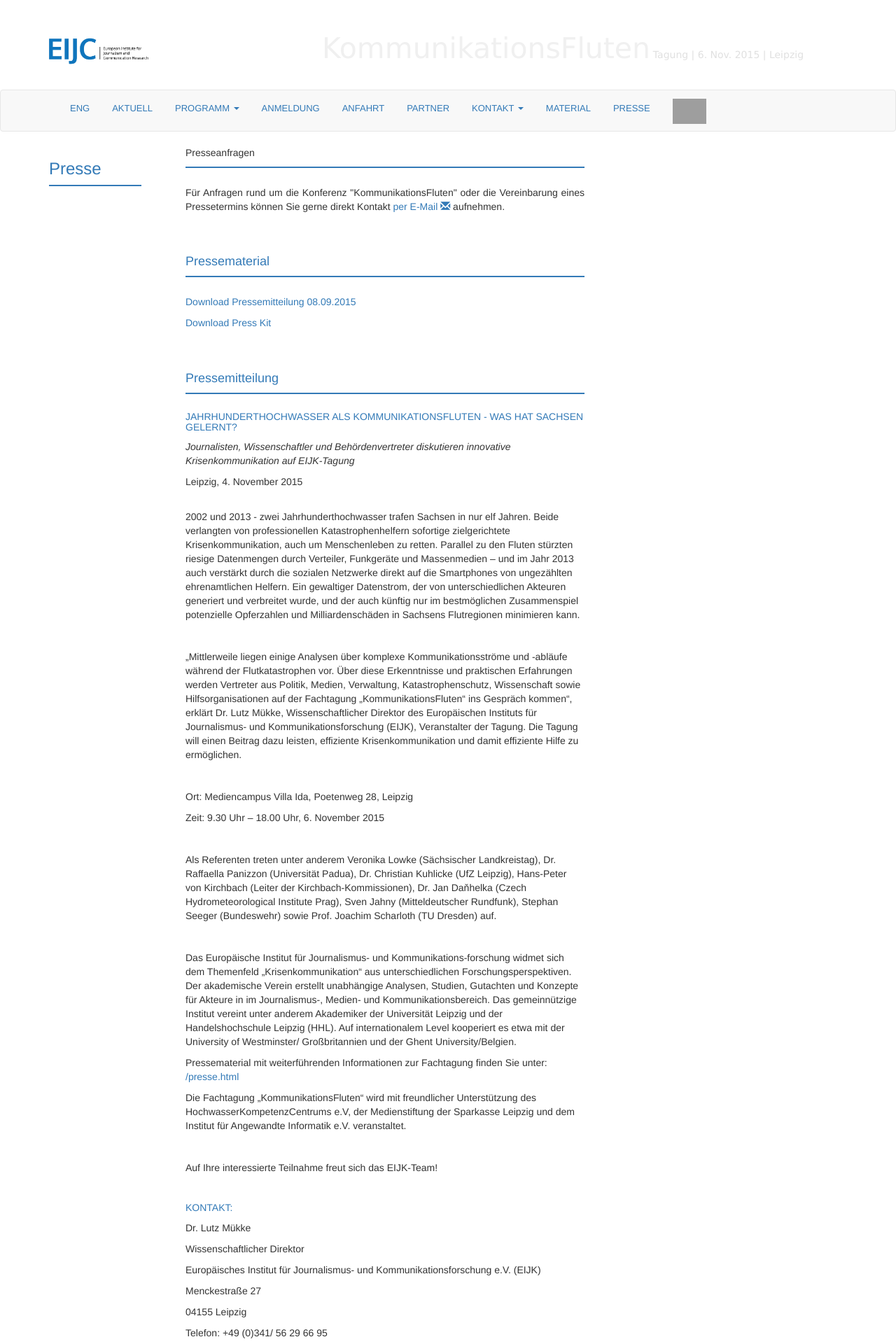
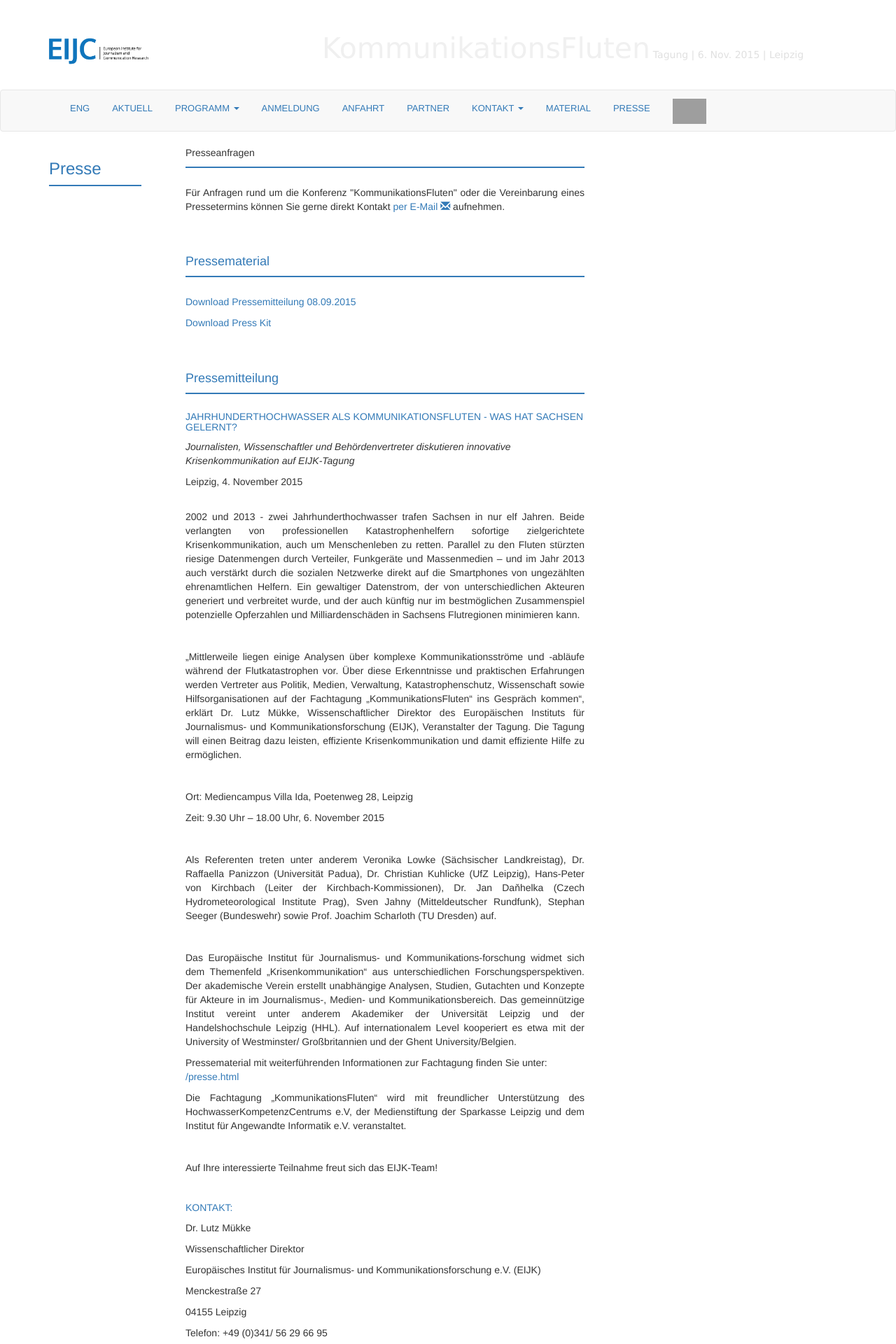
Before and after one commit to susedev/test, a Jekyll site: the page built from presse.html, in a window 1280 px wide. Shown: the top 1920 px of the page at 70% size. Built offline with Jekyll 4.4.1, drawn with Linux system fonts in a browser that asks for light colours; nearby versions of some CDN libraries; grey boxes are pictures that could not be loaded.

Commit message:
Edit from JekyllCMS

```diff
--- a/presse.html
+++ b/presse.html
@@ -30,11 +30,11 @@ title: Presse
 <p>Leipzig, 4. November 2015<br />
 &nbsp;</p>
 
-<p>2002 und 2013 - zwei Jahrhunderthochwasser trafen Sachsen in nur elf Jahren. Beide verlangten von professionellen Katastrophenhelfern sofortige zielgerichtete Krisenkommunikation, auch um Menschenleben zu retten. Parallel zu den Fluten st&uuml;rzten riesige Datenmengen durch Verteiler, Funkger&auml;te und Massenmedien &ndash; und im Jahr 2013 auch verst&auml;rkt durch die sozialen Netzwerke direkt auf die Smartphones von ungez&auml;hlten ehrenamtlichen Helfern. Ein gewaltiger Datenstrom, der von unterschiedlichen Akteuren generiert und verbreitet wurde, und der auch k&uuml;nftig nur im bestm&ouml;glichen Zusammenspiel potenzielle Opferzahlen und Milliardensch&auml;den in Sachsens Flutregionen minimieren kann.</p>
+<p style="text-align: justify;">2002 und 2013 - zwei Jahrhunderthochwasser trafen Sachsen in nur elf Jahren. Beide verlangten von professionellen Katastrophenhelfern sofortige zielgerichtete Krisenkommunikation, auch um Menschenleben zu retten. Parallel zu den Fluten st&uuml;rzten riesige Datenmengen durch Verteiler, Funkger&auml;te und Massenmedien &ndash; und im Jahr 2013 auch verst&auml;rkt durch die sozialen Netzwerke direkt auf die Smartphones von ungez&auml;hlten ehrenamtlichen Helfern. Ein gewaltiger Datenstrom, der von unterschiedlichen Akteuren generiert und verbreitet wurde, und der auch k&uuml;nftig nur im bestm&ouml;glichen Zusammenspiel potenzielle Opferzahlen und Milliardensch&auml;den in Sachsens Flutregionen minimieren kann.</p>
 
 <p>&nbsp;</p>
 
-<p>&bdquo;Mittlerweile liegen einige Analysen &uuml;ber komplexe Kommunikationsstr&ouml;me und -abl&auml;ufe w&auml;hrend der Flutkatastrophen vor. &Uuml;ber diese Erkenntnisse und praktischen Erfahrungen werden Vertreter aus Politik, Medien, Verwaltung, Katastrophenschutz, Wissenschaft sowie Hilfsorganisationen auf der Fachtagung &bdquo;KommunikationsFluten&ldquo; ins Gespr&auml;ch kommen&ldquo;, erkl&auml;rt Dr. Lutz M&uuml;kke, Wissenschaftlicher Direktor des Europ&auml;ischen Instituts f&uuml;r Journalismus- und Kommunikationsforschung (EIJK), Veranstalter der Tagung. Die Tagung will einen Beitrag dazu leisten, effiziente Krisenkommunikation und damit effiziente Hilfe zu erm&ouml;glichen.</p>
+<p style="text-align: justify;">&bdquo;Mittlerweile liegen einige Analysen &uuml;ber komplexe Kommunikationsstr&ouml;me und -abl&auml;ufe w&auml;hrend der Flutkatastrophen vor. &Uuml;ber diese Erkenntnisse und praktischen Erfahrungen werden Vertreter aus Politik, Medien, Verwaltung, Katastrophenschutz, Wissenschaft sowie Hilfsorganisationen auf der Fachtagung &bdquo;KommunikationsFluten&ldquo; ins Gespr&auml;ch kommen&ldquo;, erkl&auml;rt Dr. Lutz M&uuml;kke, Wissenschaftlicher Direktor des Europ&auml;ischen Instituts f&uuml;r Journalismus- und Kommunikationsforschung (EIJK), Veranstalter der Tagung. Die Tagung will einen Beitrag dazu leisten, effiziente Krisenkommunikation und damit effiziente Hilfe zu erm&ouml;glichen.</p>
 
 <p>&nbsp;</p>
 
@@ -44,15 +44,15 @@ title: Presse
 
 <p>&nbsp;</p>
 
-<p>Als Referenten treten unter anderem Veronika Lowke (S&auml;chsischer Landkreistag), Dr. Raffaella Panizzon (Universit&auml;t Padua), Dr. Christian Kuhlicke (UfZ Leipzig), Hans-Peter von Kirchbach (Leiter der Kirchbach-Kommissionen), Dr. Jan Daňhelka (Czech Hydrometeorological Institute Prag), Sven Jahny (Mitteldeutscher Rundfunk), Stephan Seeger (Bundeswehr) sowie Prof. Joachim Scharloth (TU Dresden) auf.</p>
+<p style="text-align: justify;">Als Referenten treten unter anderem Veronika Lowke (S&auml;chsischer Landkreistag), Dr. Raffaella Panizzon (Universit&auml;t Padua), Dr. Christian Kuhlicke (UfZ Leipzig), Hans-Peter von Kirchbach (Leiter der Kirchbach-Kommissionen), Dr. Jan Daňhelka (Czech Hydrometeorological Institute Prag), Sven Jahny (Mitteldeutscher Rundfunk), Stephan Seeger (Bundeswehr) sowie Prof. Joachim Scharloth (TU Dresden) auf.</p>
 
 <p>&nbsp;</p>
 
-<p>Das Europ&auml;ische Institut f&uuml;r Journalismus- und Kommunikations-forschung widmet sich dem Themenfeld &bdquo;Krisenkommunikation&ldquo; aus unterschiedlichen Forschungsperspektiven. Der akademische Verein erstellt unabh&auml;ngige Analysen, Studien, Gutachten und Konzepte f&uuml;r Akteure in im Journalismus-, Medien- und Kommunikationsbereich. Das gemeinn&uuml;tzige Institut vereint unter anderem Akademiker der Universit&auml;t Leipzig und der Handelshochschule Leipzig (HHL). Auf internationalem Level kooperiert es etwa mit der University of Westminster/ Gro&szlig;britannien und der Ghent University/Belgien.</p>
+<p style="text-align: justify;">Das Europ&auml;ische Institut f&uuml;r Journalismus- und Kommunikations-forschung widmet sich dem Themenfeld &bdquo;Krisenkommunikation&ldquo; aus unterschiedlichen Forschungsperspektiven. Der akademische Verein erstellt unabh&auml;ngige Analysen, Studien, Gutachten und Konzepte f&uuml;r Akteure in im Journalismus-, Medien- und Kommunikationsbereich. Das gemeinn&uuml;tzige Institut vereint unter anderem Akademiker der Universit&auml;t Leipzig und der Handelshochschule Leipzig (HHL). Auf internationalem Level kooperiert es etwa mit der University of Westminster/ Gro&szlig;britannien und der Ghent University/Belgien.</p>
 
 <p>Pressematerial mit weiterf&uuml;hrenden Informationen zur Fachtagung finden Sie unter: <a href="{{ site.base_url }}/presse.html">{{ site.base_url }}/presse.html</a></p>
 
-<p>Die Fachtagung &bdquo;KommunikationsFluten&ldquo; wird mit freundlicher Unterst&uuml;tzung des HochwasserKompetenzCentrums e.V, der Medienstiftung der Sparkasse Leipzig und dem Institut f&uuml;r Angewandte Informatik e.V. veranstaltet.</p>
+<p style="text-align: justify;">Die Fachtagung &bdquo;KommunikationsFluten&ldquo; wird mit freundlicher Unterst&uuml;tzung des HochwasserKompetenzCentrums e.V, der Medienstiftung der Sparkasse Leipzig und dem Institut f&uuml;r Angewandte Informatik e.V. veranstaltet.</p>
 
 <p>&nbsp;</p>
 
```
